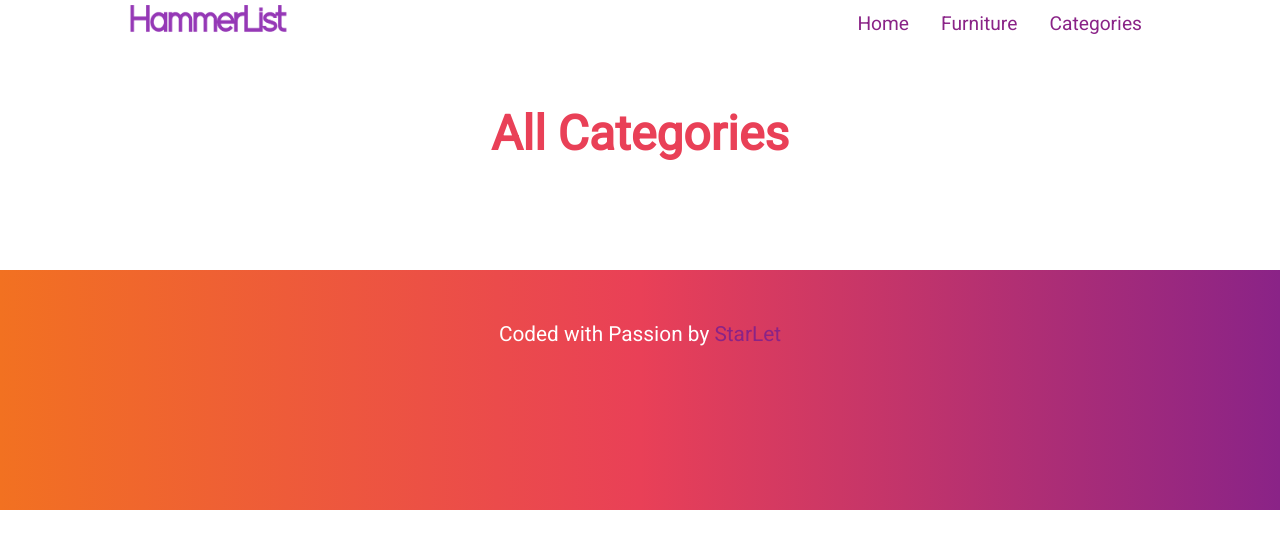
After one commit to rasheedmhd/hammerlist, a Django app: page /furniture/categories/ in a window 1280 px wide. The commit adds this page. Shown: the top 549 px of the page. Run offline with Django 3.2, Linux system fonts and the light colour scheme; data that the repository does not hold is empty.

Commit message:
Added Category Feature

```diff
--- a/main/urls.py
+++ b/main/urls.py
@@ -5,6 +5,7 @@ from .views import (
 	category,
 	furnitures,
 	furniture_detail,
+	AdCategory,
 )
 
 app_name = "home"
@@ -12,7 +13,8 @@ app_name = "home"
 urlpatterns = [
 	path('',  home, name="home"),
 	path('ads/join/', ads, name="ads"),
-	path('furniture/categories/<str:slug>/', category, name="category"),
+	path('furniture/categories/', category, name="category"),
+	path('furniture/categories/<str:slug>/', AdCategory.as_view(), name="ad_by_category"),
 	path('furniture/', furnitures, name="furniture"),
 	path('furniture/details/<int:pk>/', furniture_detail.as_view(), name="furniture_detail"),
 ]
--- a/main/views.py
+++ b/main/views.py
@@ -1,11 +1,13 @@
-from django.shortcuts import render
+from django.shortcuts import render, get_object_or_404
 from django.views.generic import DetailView
+from django.views.generic.list import ListView
 
 from .models import Furniture, Category
 
 # Create your views here.
 def home(request):
-	return render(request, 'main/homepage.html')
+	categories = Category.objects.all()
+	return render(request, 'main/homepage.html', { 'categories': categories })
 
 def ads(request):
 	return render(request, 'main/ads.html')
@@ -13,6 +15,19 @@ def ads(request):
 def category(request):
 	categories = Category.objects.all()
 	return render(request, 'main/furniture/category.html', { 'categories': categories })
+
+class AdCategory(ListView):
+    model = Furniture
+    template_name = 'main/furniture/ad_by_category.html'
+
+    def get_queryset(self):
+        self.category = get_object_or_404(Category, slug=self.kwargs['slug'])
+        return Furniture.objects.filter(category=self.category)
+
+    def get_context_data(self, **kwargs):
+        context = super(AdCategory, self).get_context_data(**kwargs)
+        context['category'] = self.category
+        return context
 
 def furnitures(request):
 	furnitures = Furniture.objects.all()
--- a/requirements.txt
+++ b/requirements.txt
@@ -4,6 +4,7 @@ cloudinary==1.22.0
 dj-database-url==0.5.0
 Django==3.1.1
 gunicorn==20.0.4
+psycopg2-binary==2.8.6
 pytz==2020.1
 six==1.15.0
 sqlparse==0.3.1
--- /dev/null
+++ b/static/css/furniture/category.css
@@ -0,0 +1,11 @@
+* {
+	box-sizing: border-box;
+	margin:0;
+	padding:0;
+}
+
+:root {
+	--primary-color: #8A2387;
+	--mid-color: #E94057;
+	--secondary-color: #F27121;
+}
--- a/templates/base.html
+++ b/templates/base.html
@@ -20,7 +20,7 @@
 		<ul class="nav">
 			<li> <a href="{% url 'home:home' %}"> Home </a></li>
 			<li> <a href="{% url 'home:furniture' %}"> Furniture </a> </li>
-			<li> <a href=""> Categories </a> </li>
+			<li> <a href="{% url 'home:category' %}"> Categories </a> </li>
 		</ul>
 	</div>
 </nav>
@@ -32,7 +32,7 @@
 {% block footer %}
 <section class="footer">
 	<div class="gradient">
-		<p>Coded with Passion by <a href="https://web.facebook.com/RasheedStarlet" target="_blank">StarLet</a></p>
+		<p>Coded with Passion by <a href="https://github.com/Virux" target="_blank">StarLet</a></p>
 	</div>
 </section>
 {% endblock %}
--- /dev/null
+++ b/templates/main/furniture/category.html
@@ -0,0 +1,22 @@
+{% extends 'base.html' %}
+{% load static %}
+
+
+
+{% block main %}
+<link rel="stylesheet" type="text/css" href="{% static 'css/furniture/category.css' %}">
+
+<section class="container">
+
+	<h1 class="text-center"> All Categories </h1>
+
+	{% for category in categories %}
+		<p>
+			<a href="{% url 'home:ad_by_category' category.slug %}">{{ category.name }}</a>
+		</p>
+	{% endfor %}
+
+</section>
+
+
+{% endblock %}
```
Also changed, not shown: templates/main/furniture/ad_by_category.html (added, +37 -0 lines), templates/main/homepage.html (+7 -7 lines).
